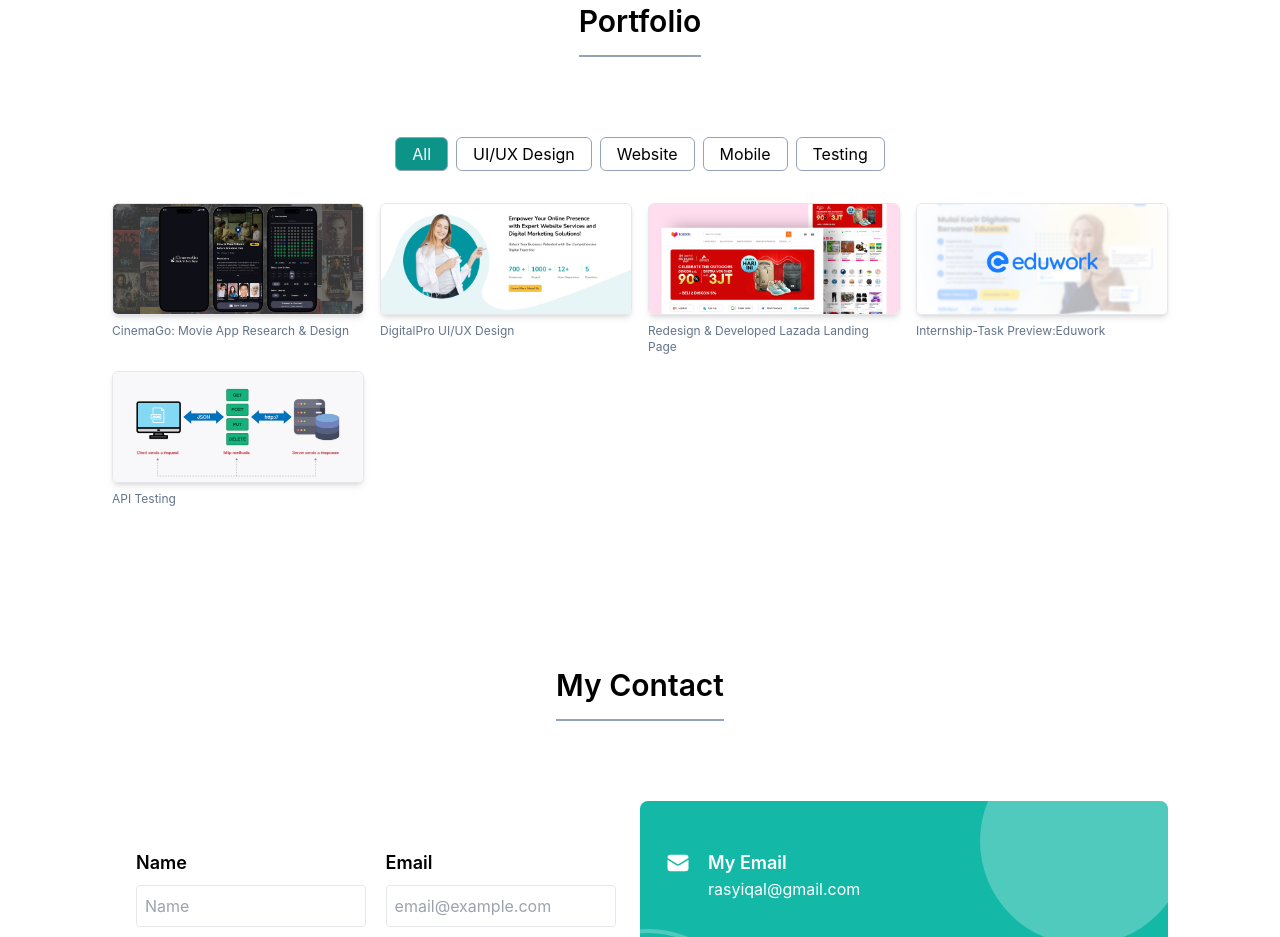
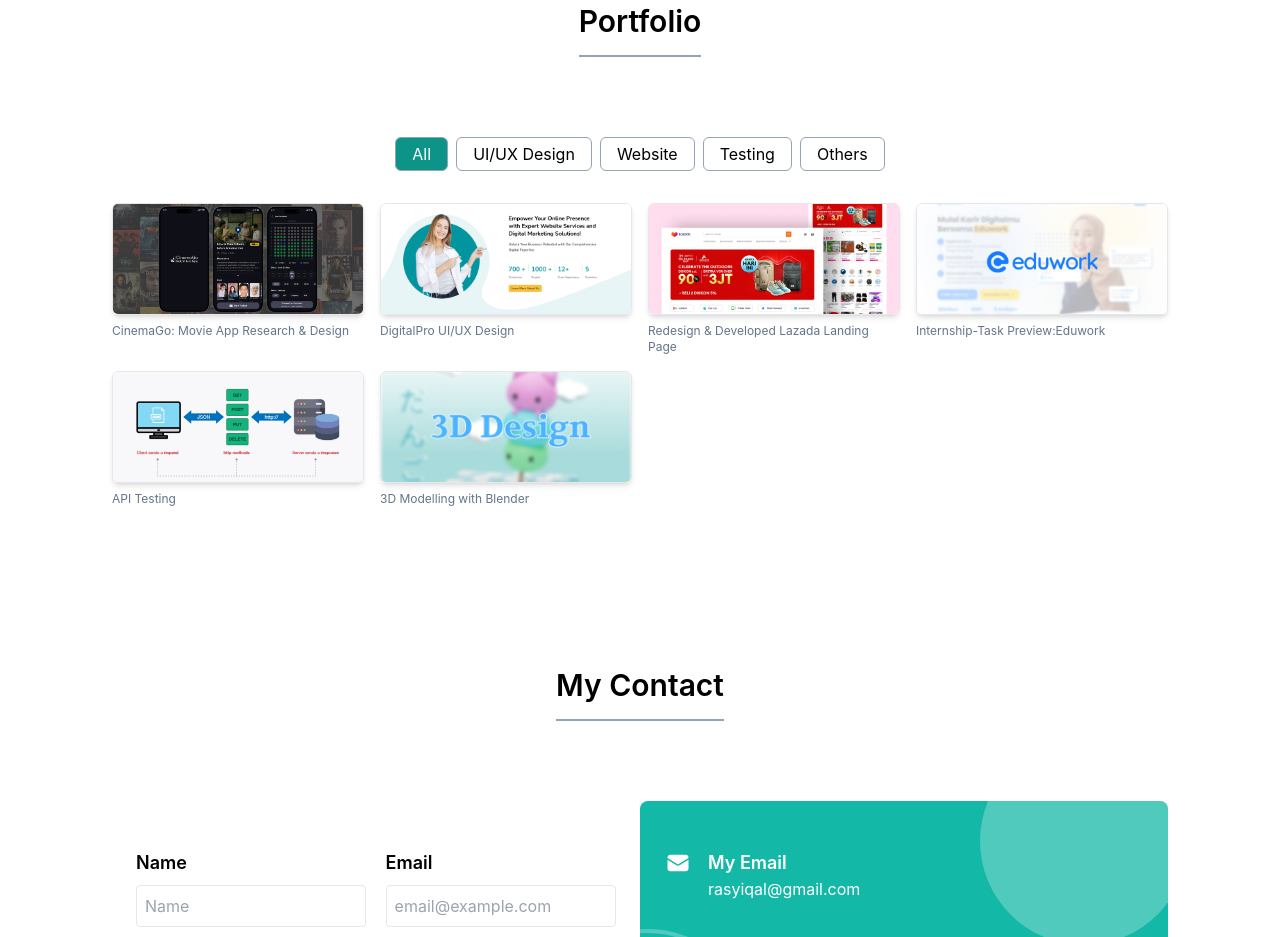
Before and after one commit to rasyiqal/portfolio, a website: page index.html in a window 1280 px wide. Shown: the part 2111-3048 px from the top of the page. Drawn offline with nearby package versions, Linux system fonts and the light colour scheme.

Commit message:
new filter menu
others menu flter

```diff
--- a/index.html
+++ b/index.html
@@ -306,8 +306,8 @@
                         <button class="py-1 px-4 bg-white border border-slate-400 rounded-md" data-name="all">All</button>
                         <button class="py-1 px-4 bg-white border border-slate-400 rounded-md" data-name="uiux">UI/UX Design</button>
                         <button class="py-1 px-4 bg-white border border-slate-400 rounded-md" data-name="web">Website</button>
-                        <button class="py-1 px-4 bg-white border border-slate-400 rounded-md" data-name="mobile">Mobile</button>
                         <button class="py-1 px-4 bg-white border border-slate-400 rounded-md" data-name="testing">Testing</button>
+                        <button class="py-1 px-4 bg-white border border-slate-400 rounded-md" data-name="others">Others</button>
                     </div>
                 </div>
             </div>
@@ -392,6 +392,22 @@
                             </div>
                         </a>
                         <p class="text-xs text-slate-500 mt-2">API Testing</p>
+                    </div>
+                    <div class="w-full item" data-category="others">
+                        <a href="https://drive.google.com/drive/folders/1CSUBXaFbybaEqhBYrvUvqG0NeuIaarBG?usp=sharing"
+                            target="_blank" rel="noopener noreferrer">
+                            <div class="h-28 border shadow-md rounded-md overflow-hidden mx-auto relative group">
+                                <div
+                                    class="absolute p-4 flex inset-0 group-hover:bg-teal-600 group-hover:opacity-90 items-center justify-center transition duration-300">
+                                    <p
+                                        class="text-white text-center opacity-0 group-hover:opacity-100 font-semibold duration-300">
+                                        Blender:3D Design
+                                    </p>
+                                </div>
+                                <img class="w-full h-full object-cover" src="src/img/3d.png" alt="">
+                            </div>
+                        </a>
+                        <p class="text-xs text-slate-500 mt-2">3D Modelling with Blender</p>
                     </div>
                 </div>
             </div>
```
Also changed, not shown: src/img/3d.png (added).
